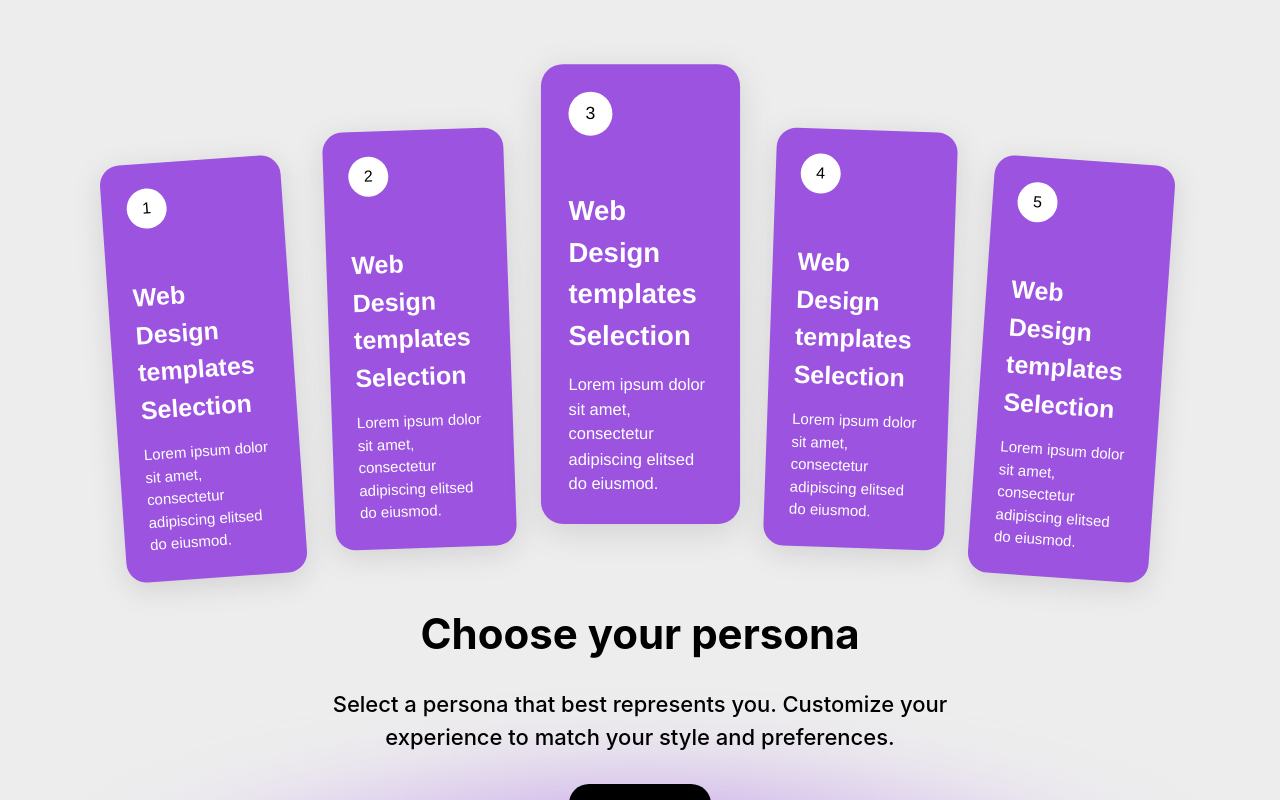
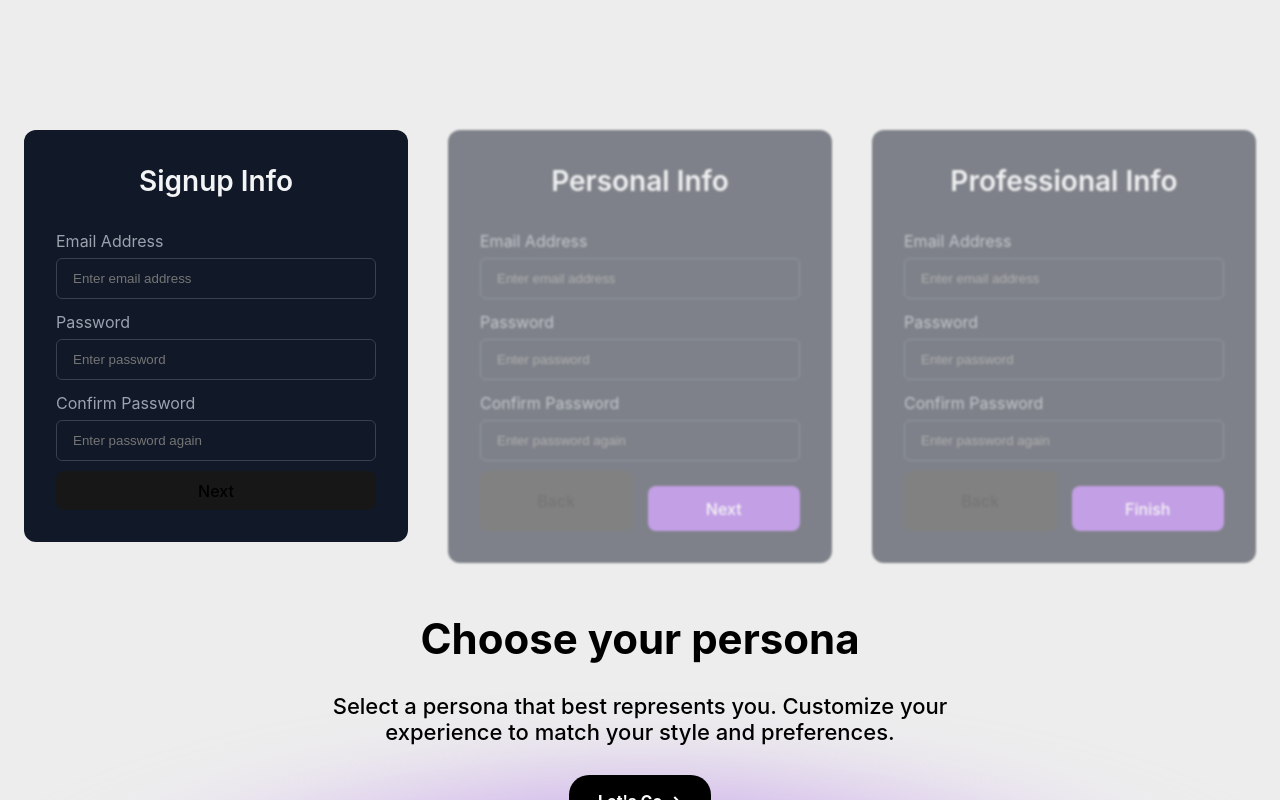
Before and after one commit to DipakGohilSimform/form-poc, a React (Vite) app: page / in a window 1280 px wide. Built offline with nearby package versions, Linux system fonts and the light colour scheme.

Commit message:
animation in progress

```diff
--- a/src/components/persona/PersonaAnimation.jsx
+++ b/src/components/persona/PersonaAnimation.jsx
@@ -1,4 +1,4 @@
-import { useRef, useEffect } from "react";
+import { useRef, useEffect, useState } from "react";
 import gsap from "gsap";
 import "./PersonaAnimation.scss";
 
@@ -6,13 +6,12 @@ function PersonaAnimation() {
   const cardRef1 = useRef(null);
   const cardRef2 = useRef(null);
   const cardRef3 = useRef(null);
-  const cardRef4 = useRef(null);
-  const cardRef5 = useRef(null);
   const descRef = useRef(null);
   const gradientRef = useRef(null);
 
+  const [currentStep, setCurrentStep] = useState(1);
+
   useEffect(() => {
-    // Create timelines for the card animations
     const tl1 = gsap.timeline({
       defaults: { ease: "power4", duration: 0.8 },
     });
@@ -23,117 +22,208 @@ function PersonaAnimation() {
     tl1
       .fromTo(
         cardRef1.current,
-        { opacity: 0, y: 220, x: -15, scale: 0.8, rotate: -10 },
-        { opacity: 1, y: -100, x: 15, rotate: 0, scale: 1, duration: 0.7 },
+        { y: 200, x: -100, scale: 0.8 },
+        { y: -20, x: 10, duration: 0.6, scale: 1 },
         0
       )
       .fromTo(
         cardRef2.current,
-        { opacity: 0, y: 200, x: -10, scale: 0.8 },
-        { opacity: 1, y: -100, x: 10, duration: 0.6, scale: 1 },
+        { y: 150, x: 0, scale: 0.8 },
+        { y: -20, x: 0, duration: 0.65, scale: 1 },
         0
       )
       .fromTo(
         cardRef3.current,
-        { opacity: 0, y: 150, x: 0, scale: 0.8 },
-        { opacity: 1, y: -100, x: 0, duration: 0.65, scale: 1 },
-        0
-      )
-      .fromTo(
-        cardRef4.current,
-        { opacity: 0, y: 100, x: 10, scale: 0.8 },
-        { opacity: 1, y: -100, x: -10, duration: 0.6, scale: 1 },
-        0
-      )
-      .fromTo(
-        cardRef5.current,
-        { opacity: 0, y: 100, x: 15, rotate: 10, scale: 0.8 },
-        { opacity: 1, y: -100, x: -15, rotate: 0, duration: 0.5, scale: 1 },
+        { y: 100, x: 100, scale: 0.8 },
+        { y: -20, x: -10, duration: 0.6, scale: 1 },
         0
       );
 
     tl2
-      .to(cardRef3.current, { y: -65, scale: 1.1, duration: 0.6 }, 1)
-      .to(cardRef1.current, { rotate: -4, x: -15, y: 10, duration: 0.62 }, 1)
-      .to(cardRef2.current, { rotate: -2, x: -10, y: -20, duration: 0.69 }, 1)
-      .to(cardRef4.current, { rotate: 2, x: 10, y: -20, duration: 0.69 }, 1)
-      .to(cardRef5.current, { rotate: 4, x: 10, y: 10, duration: 0.62 }, 1)
       .fromTo(
         descRef.current,
         { y: 70, opacity: 0, scale: 0.5 },
-        { y: -40, opacity: 1, scale: 1, duration: 0.6 },
-        1
+        { y: -50, opacity: 1, scale: 1, duration: 0.6 },
+        0.7
       )
-      .to(
-        gradientRef.current,
-        {
-          y: -100,
-        },
-        1
-      );
+      .to(gradientRef.current, { y: -100 }, 0.7);
   }, []);
+
+  useEffect(() => {
+    // Apply the blur and opacity effect based on the current step
+    gsap.to([cardRef1.current, cardRef2.current, cardRef3.current], {
+      filter: "blur(1px)",
+      opacity: 0.5,
+      duration: 0.5,
+      ease: "power4.out",
+      pointerEvents: "none",
+      userSelect: "none",
+    });
+
+    // Highlight the current step
+    gsap.to(
+      currentStep === 1
+        ? cardRef1.current
+        : currentStep === 2
+        ? cardRef2.current
+        : cardRef3.current,
+      {
+        opacity: 1,
+        filter: "none",
+        scale: 1,
+        duration: 0.5,
+        ease: "power4.out",
+        pointerEvents: "all",
+      }
+    );
+  }, [currentStep]);
+
+  const handleNextStep = () => {
+    if (currentStep < 3) {
+      setCurrentStep((prev) => prev + 1);
+    }
+  };
 
   return (
     <div className="container">
       <div className="cards-wrapper">
-        <div className="card" ref={cardRef1}>
-          <div className="card-wrapper">
-            <div className="card-wrapper-acounts">
-              <div className="card-score">1</div>
-            </div>
-          </div>
-          <div className="card-title">Web Design templates Selection</div>
-          <div className="card-subtitle">
-            Lorem ipsum dolor sit amet, consectetur adipiscing elitsed do
-            eiusmod.
+        <div ref={cardRef1}>
+          <div className="form-container">
+            <p className="title">Signup Info</p>
+            <form
+              className="form"
+              onSubmit={(e) => {
+                e.preventDefault();
+                handleNextStep();
+              }}
+            >
+              <div className="input-group">
+                <label htmlFor="email">Email Address</label>
+                <input
+                  type="email"
+                  name="email"
+                  id="email"
+                  placeholder="Enter email address"
+                />
+              </div>
+              <div className="input-group">
+                <label htmlFor="password">Password</label>
+                <input
+                  type="password"
+                  name="password"
+                  id="password"
+                  placeholder="Enter password"
+                />
+              </div>
+              <div className="input-group">
+                <label htmlFor="confirmPassword">Confirm Password</label>
+                <input
+                  type="password"
+                  name="confirmPassword"
+                  id="confirmPassword"
+                  placeholder="Enter password again"
+                />
+              </div>
+              <button className="form-btn" type="submit">
+                Next
+              </button>
+            </form>
           </div>
         </div>
-        <div className="card" ref={cardRef2}>
-          <div className="card-wrapper">
-            <div className="card-wrapper-acounts">
-              <div className="card-score">2</div>
-            </div>
-          </div>
-          <div className="card-title">Web Design templates Selection</div>
-          <div className="card-subtitle">
-            Lorem ipsum dolor sit amet, consectetur adipiscing elitsed do
-            eiusmod.
+        <div ref={cardRef2}>
+          <div className="form-container">
+            <p className="title">Personal Info</p>
+            <form
+              className="form"
+              onSubmit={(e) => {
+                e.preventDefault();
+                handleNextStep();
+              }}
+            >
+              <div className="input-group">
+                <label htmlFor="email">Email Address</label>
+                <input
+                  type="email"
+                  name="email"
+                  id="email"
+                  placeholder="Enter email address"
+                />
+              </div>
+              <div className="input-group">
+                <label htmlFor="password">Password</label>
+                <input
+                  type="password"
+                  name="password"
+                  id="password"
+                  placeholder="Enter password"
+                />
+              </div>
+              <div className="input-group">
+                <label htmlFor="confirmPassword">Confirm Password</label>
+                <input
+                  type="password"
+                  name="confirmPassword"
+                  id="confirmPassword"
+                  placeholder="Enter password again"
+                />
+              </div>
+              <div className="btn-wrapper">
+                <button className="back-btn" type="submit">
+                  Back
+                </button>
+                <button className="form-btn" type="submit">
+                  Next
+                </button>
+              </div>
+            </form>
           </div>
         </div>
-        <div className="card" ref={cardRef3}>
-          <div className="card-wrapper">
-            <div className="card-wrapper-acounts">
-              <div className="card-score">3</div>
-            </div>
-          </div>
-          <div className="card-title">Web Design templates Selection</div>
-          <div className="card-subtitle">
-            Lorem ipsum dolor sit amet, consectetur adipiscing elitsed do
-            eiusmod.
-          </div>
-        </div>
-        <div className="card" ref={cardRef4}>
-          <div className="card-wrapper">
-            <div className="card-wrapper-acounts">
-              <div className="card-score">4</div>
-            </div>
-          </div>
-          <div className="card-title">Web Design templates Selection</div>
-          <div className="card-subtitle">
-            Lorem ipsum dolor sit amet, consectetur adipiscing elitsed do
-            eiusmod.
-          </div>
-        </div>
-        <div className="card" ref={cardRef5}>
-          <div className="card-wrapper">
-            <div className="card-wrapper-acounts">
-              <div className="card-score">5</div>
-            </div>
-          </div>
-          <div className="card-title">Web Design templates Selection</div>
-          <div className="card-subtitle">
-            Lorem ipsum dolor sit amet, consectetur adipiscing elitsed do
-            eiusmod.
+        <div ref={cardRef3}>
+          <div className="form-container">
+            <p className="title">Professional Info</p>
+            <form
+              className="form"
+              onSubmit={(e) => {
+                e.preventDefault();
+                handleNextStep();
+              }}
+            >
+              <div className="input-group">
+                <label htmlFor="email">Email Address</label>
+                <input
+                  type="email"
+                  name="email"
+                  id="email"
+                  placeholder="Enter email address"
+                />
+              </div>
+              <div className="input-group">
+                <label htmlFor="password">Password</label>
+                <input
+                  type="password"
+                  name="password"
+                  id="password"
+                  placeholder="Enter password"
+                />
+              </div>
+              <div className="input-group">
+                <label htmlFor="confirmPassword">Confirm Password</label>
+                <input
+                  type="password"
+                  name="confirmPassword"
+                  id="confirmPassword"
+                  placeholder="Enter password again"
+                />
+              </div>
+              <div className="btn-wrapper">
+                <button className="back-btn" type="submit">
+                  Back
+                </button>
+                <button className="form-btn" type="submit">
+                  Finish
+                </button>
+              </div>
+            </form>
           </div>
         </div>
       </div>
--- a/src/components/persona/PersonaAnimation.scss
+++ b/src/components/persona/PersonaAnimation.scss
@@ -5,15 +5,25 @@
   background-color: #ededed;
   overflow: hidden;
   .cards-wrapper {
+    position: relative;
     display: flex;
+    justify-content: center;
     width: 80%;
-    gap: 30px;
+    gap: 50px;
     margin: 0 auto;
     margin-bottom: 80px;
     padding-top: 150px;
+    z-index: 5;
     .card {
       --main-color: #000;
-      --bg-color: #9b53e0;
+      --bg-color: linear-gradient(
+        to bottom,
+        #9f47ff,
+        #a352ff,
+        #a85cff,
+        #ac65ff,
+        #b06eff
+      );
       font-family: "Helvetica Neue", sans-serif;
       flex: 1 1 auto;
       padding: 25px;
@@ -185,3 +195,71 @@
     right: 0;
   }
 }
+.form-container {
+  width: 320px;
+  border-radius: 0.75rem;
+  background-color: #111827;
+  padding: 2rem;
+  color: #f3f4f6;
+}
+
+.title {
+  text-align: center;
+  font-size: 28px;
+  line-height: 38px;
+  font-weight: 600;
+  margin-top: 0;
+}
+
+.input-group {
+  display: flex;
+  flex-direction: column;
+  margin-bottom: 10px;
+  font-size: 16px;
+  line-height: 26px;
+}
+
+.input-group label {
+  display: block;
+  color: #9ca3af;
+  margin-bottom: 4px;
+}
+
+.input-group input {
+  border-radius: 0.375rem;
+  border: 1px solid #374151;
+  outline: 0;
+  background-color: #111827;
+  padding: 0.75rem 1rem;
+  color: #f3f4f6;
+}
+
+.input-group input:focus {
+  border-color: rgba(167, 139, 250);
+}
+
+.forgot {
+  display: flex;
+  justify-content: flex-end;
+  font-size: 0.75rem;
+  line-height: 1rem;
+  color: #9ca3af;
+  margin: 8px 0 14px 0;
+}
+.btn-wrapper {
+  display: flex;
+  gap: 15px;
+
+  .form-btn {
+    width: 100%;
+    text-align: center;
+    font-size: 16px;
+    line-height: 26px;
+    color: #ffffff;
+    background-color: #9b53e0;
+    margin-top: 15px;
+    &:hover {
+      background-color: #7a30bf;
+    }
+  }
+}
--- a/src/index.css
+++ b/src/index.css
@@ -1,29 +1,5 @@
-:root {
+body {
   font-family: Inter, system-ui, Avenir, Helvetica, Arial, sans-serif;
-  line-height: 1.5;
-  font-weight: 400;
-
-  color-scheme: light dark;
-  color: rgba(255, 255, 255, 0.87);
-  background-color: #242424;
-
-  font-synthesis: none;
-  text-rendering: optimizeLegibility;
-  -webkit-font-smoothing: antialiased;
-  -moz-osx-font-smoothing: grayscale;
-}
-
-a {
-  font-weight: 500;
-  color: #646cff;
-  text-decoration: inherit;
-}
-
-a:hover {
-  color: #535bf2;
-}
-
-body {
   margin: 0;
   display: flex;
   place-items: center;
@@ -31,10 +7,6 @@ body {
   min-height: 100vh;
 }
 
-h1 {
-  font-size: 3.2em;
-  line-height: 1.1;
-}
 
 button {
   width: 100%;
@@ -43,7 +15,7 @@ button {
   font-size: 1em;
   font-weight: 500;
   font-family: inherit;
-  background-color: #5C5CFF;
+  background-color: #171717;
   cursor: pointer;
   outline: none;
   border: none;
@@ -51,5 +23,5 @@ button {
 }
 
 button:hover {
-  background-color: #222ac3;
+  background-color: #352744;
 }
```
